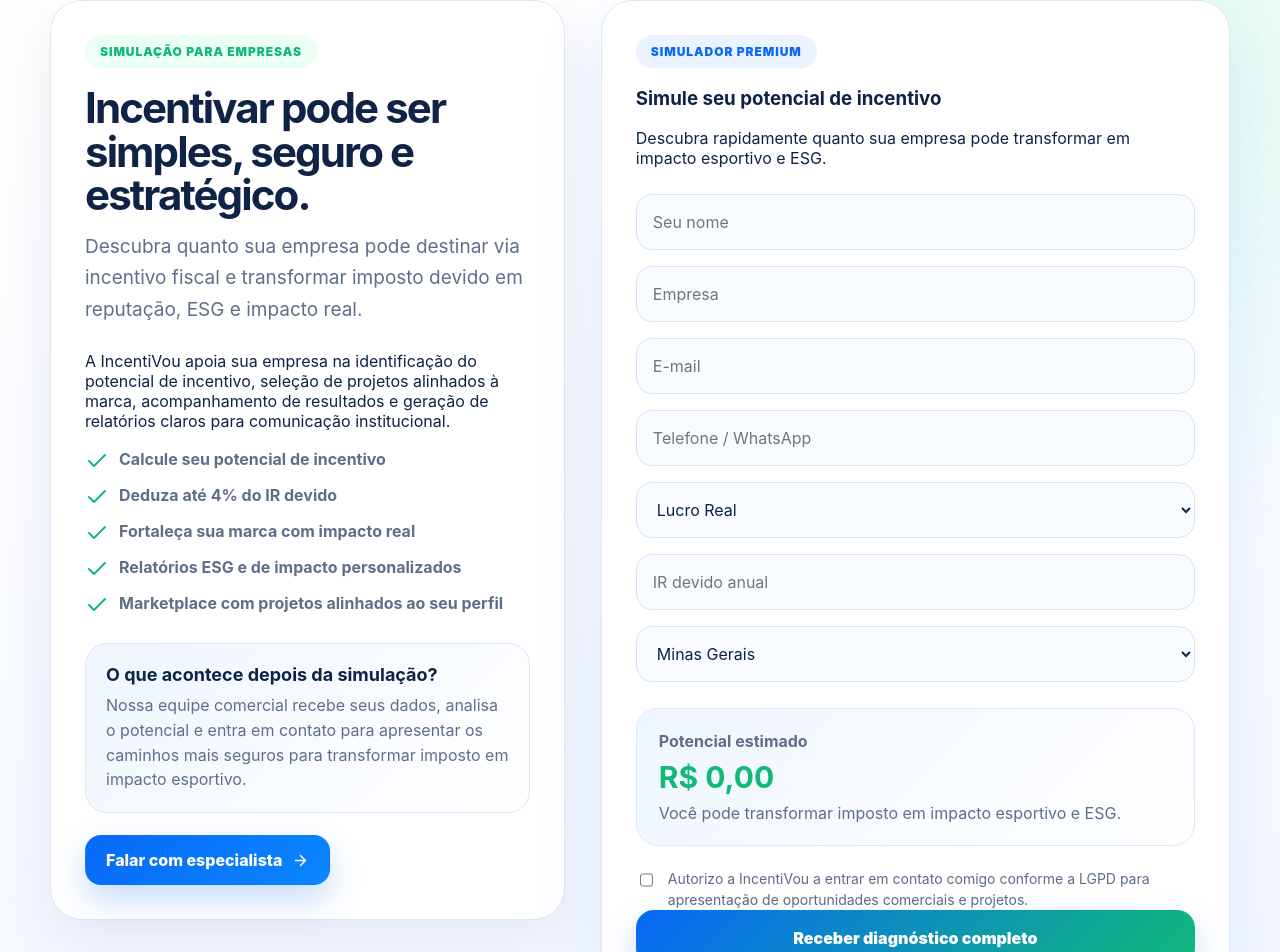
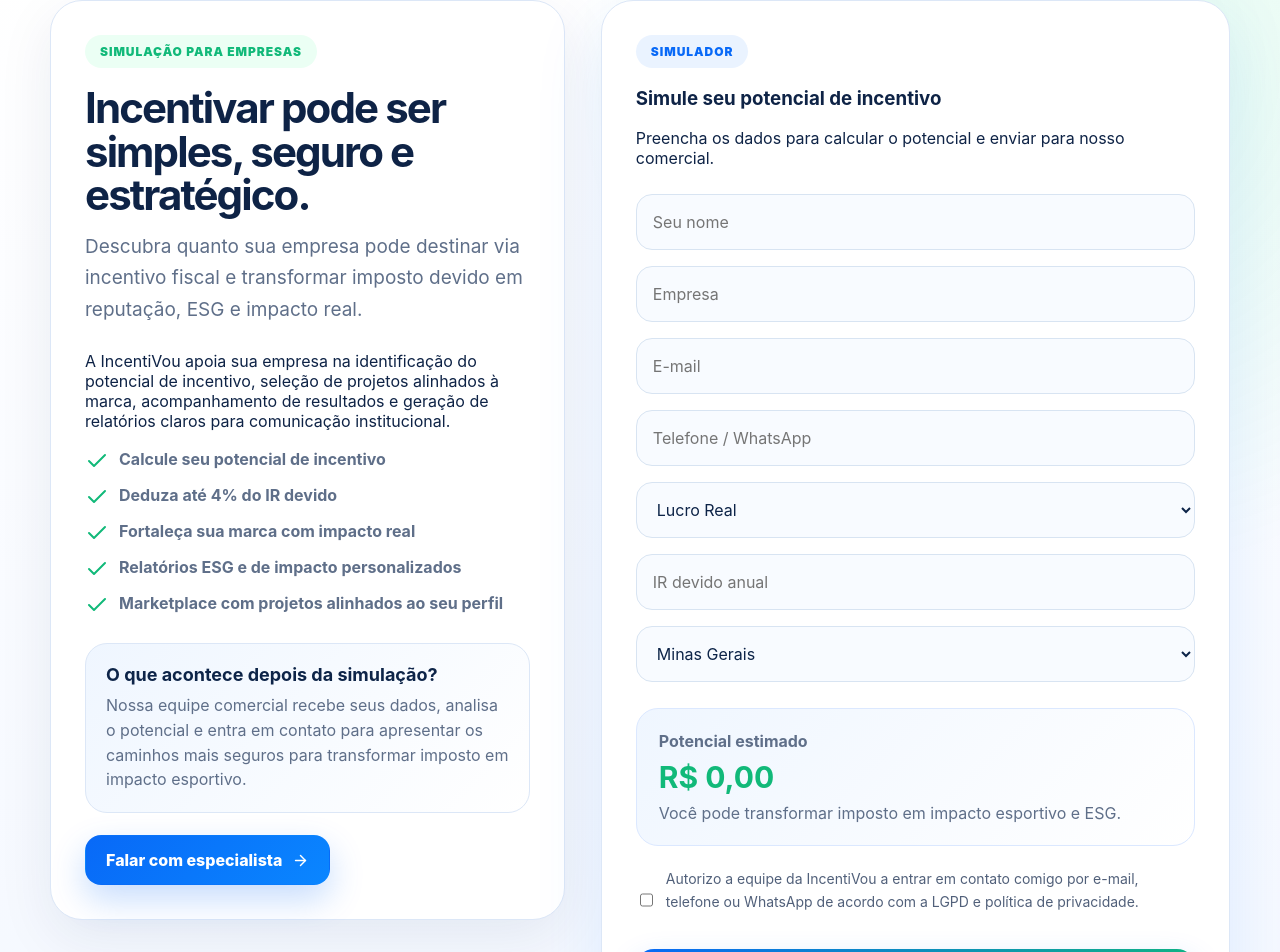
Before and after one commit to Brunoleoguilherme/incentivou-site, a Next.js app: page /empresas in a window 1280 px wide. Shown: the part 159-1111 px from the top of the page. Built offline with nearby package versions, Linux system fonts and the light colour scheme.

Commit message:
Correção LGPD simulador empresas

```diff
--- a/components/EmpresaSimulator.js
+++ b/components/EmpresaSimulator.js
@@ -13,7 +13,7 @@ export default function EmpresaSimulator() {
     regime: 'Lucro Real',
     ir: '',
     estado: 'Minas Gerais',
-    lgpd: false,
+    autorizacaoLgpd: false,
   });
 
   const potencial =
@@ -21,37 +21,25 @@ export default function EmpresaSimulator() {
       ? Number(String(form.ir).replace(/\D/g, '')) * 0.04
       : 0;
 
-  function update(field, value) {
-    setForm((prev) => ({
-      ...prev,
-      [field]: value,
-    }));
-  }
-
   async function enviarLead(e) {
     e.preventDefault();
 
-    const emailValido = /\S+@\S+\.\S+/.test(form.email);
-
-    if (!emailValido) {
-      alert('Digite um e-mail válido.');
-      return;
-    }
-
-    if (!form.lgpd) {
+    if (!form.autorizacaoLgpd) {
       alert(
-        'Você precisa autorizar o contato conforme a LGPD.'
+        'Você precisa autorizar o contato da equipe IncentiVou para continuar.'
       );
       return;
     }
 
     setLoading(true);
 
-    const response = await fetch('/api/simulador-empresa', {
+    try {
+      const response = await fetch('/api/leads/empresas', {
         method: 'POST',
         headers: {
           'Content-Type': 'application/json',
         },
+
         body: JSON.stringify({
           nome: form.nome,
           empresa: form.empresa,
@@ -61,18 +49,16 @@ export default function EmpresaSimulator() {
           regimeTributario: form.regime,
           irDevido: form.ir,
           potencial,
+          autorizacaoLgpd: form.autorizacaoLgpd,
         }),
       });
 
-    setLoading(false);
-
       if (!response.ok) {
-      alert('Erro ao enviar.');
-      return;
+        throw new Error('Erro ao enviar');
       }
 
       alert(
-      'Simulação enviada com sucesso! Nossa equipe entrará em contato.'
+        'Simulação enviada com sucesso! Nosso comercial entrará em contato.'
       );
 
       setForm({
@@ -83,8 +69,14 @@ export default function EmpresaSimulator() {
         regime: 'Lucro Real',
         ir: '',
         estado: 'Minas Gerais',
-      lgpd: false,
+        autorizacaoLgpd: false,
       });
+    } catch (err) {
+      alert('Erro ao enviar simulação.');
+      console.error(err);
+    } finally {
+      setLoading(false);
+    }
   }
 
   return (
@@ -94,49 +86,74 @@ export default function EmpresaSimulator() {
       onSubmit={enviarLead}
     >
       <span className="simBadge">
-        Simulador Premium
+        Simulador
       </span>
 
       <h3>Simule seu potencial de incentivo</h3>
 
       <p>
-        Descubra rapidamente quanto sua empresa pode
-        transformar em impacto esportivo e ESG.
+        Preencha os dados para calcular o potencial e enviar
+        para nosso comercial.
       </p>
 
       <div className="simFields">
         <input
           required
+          placeholder="Seu nome"
           value={form.nome}
-          placeholder="Seu nome"
-          onChange={(e) => update('nome', e.target.value)}
+          onChange={(e) =>
+            setForm({
+              ...form,
+              nome: e.target.value,
+            })
+          }
         />
 
         <input
           required
+          placeholder="Empresa"
           value={form.empresa}
-          placeholder="Empresa"
-          onChange={(e) => update('empresa', e.target.value)}
+          onChange={(e) =>
+            setForm({
+              ...form,
+              empresa: e.target.value,
+            })
+          }
         />
 
         <input
           required
           type="email"
+          placeholder="E-mail"
           value={form.email}
-          placeholder="E-mail"
-          onChange={(e) => update('email', e.target.value)}
+          onChange={(e) =>
+            setForm({
+              ...form,
+              email: e.target.value,
+            })
+          }
         />
 
         <input
           required
+          placeholder="Telefone / WhatsApp"
           value={form.telefone}
-          placeholder="Telefone / WhatsApp"
-          onChange={(e) => update('telefone', e.target.value)}
+          onChange={(e) =>
+            setForm({
+              ...form,
+              telefone: e.target.value,
+            })
+          }
         />
 
         <select
           value={form.regime}
-          onChange={(e) => update('regime', e.target.value)}
+          onChange={(e) =>
+            setForm({
+              ...form,
+              regime: e.target.value,
+            })
+          }
         >
           <option>Lucro Real</option>
           <option>Lucro Presumido</option>
@@ -145,14 +162,24 @@ export default function EmpresaSimulator() {
 
         <input
           required
+          placeholder="IR devido anual"
           value={form.ir}
-          placeholder="IR devido anual"
-          onChange={(e) => update('ir', e.target.value)}
+          onChange={(e) =>
+            setForm({
+              ...form,
+              ir: e.target.value,
+            })
+          }
         />
 
         <select
           value={form.estado}
-          onChange={(e) => update('estado', e.target.value)}
+          onChange={(e) =>
+            setForm({
+              ...form,
+              estado: e.target.value,
+            })
+          }
         >
           <option>Minas Gerais</option>
           <option>São Paulo</option>
@@ -172,24 +199,41 @@ export default function EmpresaSimulator() {
         </strong>
 
         <p>
-          Você pode transformar imposto em impacto
-          esportivo e ESG.
+          Você pode transformar imposto em impacto esportivo
+          e ESG.
         </p>
       </div>
 
-      <label className="lgpdCheck">
+      <label
+        style={{
+          display: 'flex',
+          gap: 10,
+          alignItems: 'flex-start',
+          marginTop: 18,
+          marginBottom: 18,
+          fontSize: 14,
+          color: '#51607a',
+          lineHeight: 1.6,
+        }}
+      >
         <input
           type="checkbox"
-          checked={form.lgpd}
+          checked={form.autorizacaoLgpd}
           onChange={(e) =>
-            update('lgpd', e.target.checked)
+            setForm({
+              ...form,
+              autorizacaoLgpd: e.target.checked,
+            })
           }
+          style={{
+            marginTop: 4,
+          }}
         />
 
         <span>
-          Autorizo a IncentiVou a entrar em contato
-          comigo conforme a LGPD para apresentação
-          de oportunidades comerciais e projetos.
+          Autorizo a equipe da IncentiVou a entrar em contato
+          comigo por e-mail, telefone ou WhatsApp de acordo
+          com a LGPD e política de privacidade.
         </span>
       </label>
 
@@ -200,7 +244,7 @@ export default function EmpresaSimulator() {
       >
         {loading
           ? 'Enviando...'
-          : 'Receber diagnóstico completo'}
+          : 'Enviar para o comercial'}
       </button>
     </form>
   );
```
Lines whose indentation alone changed are shown as unchanged.
